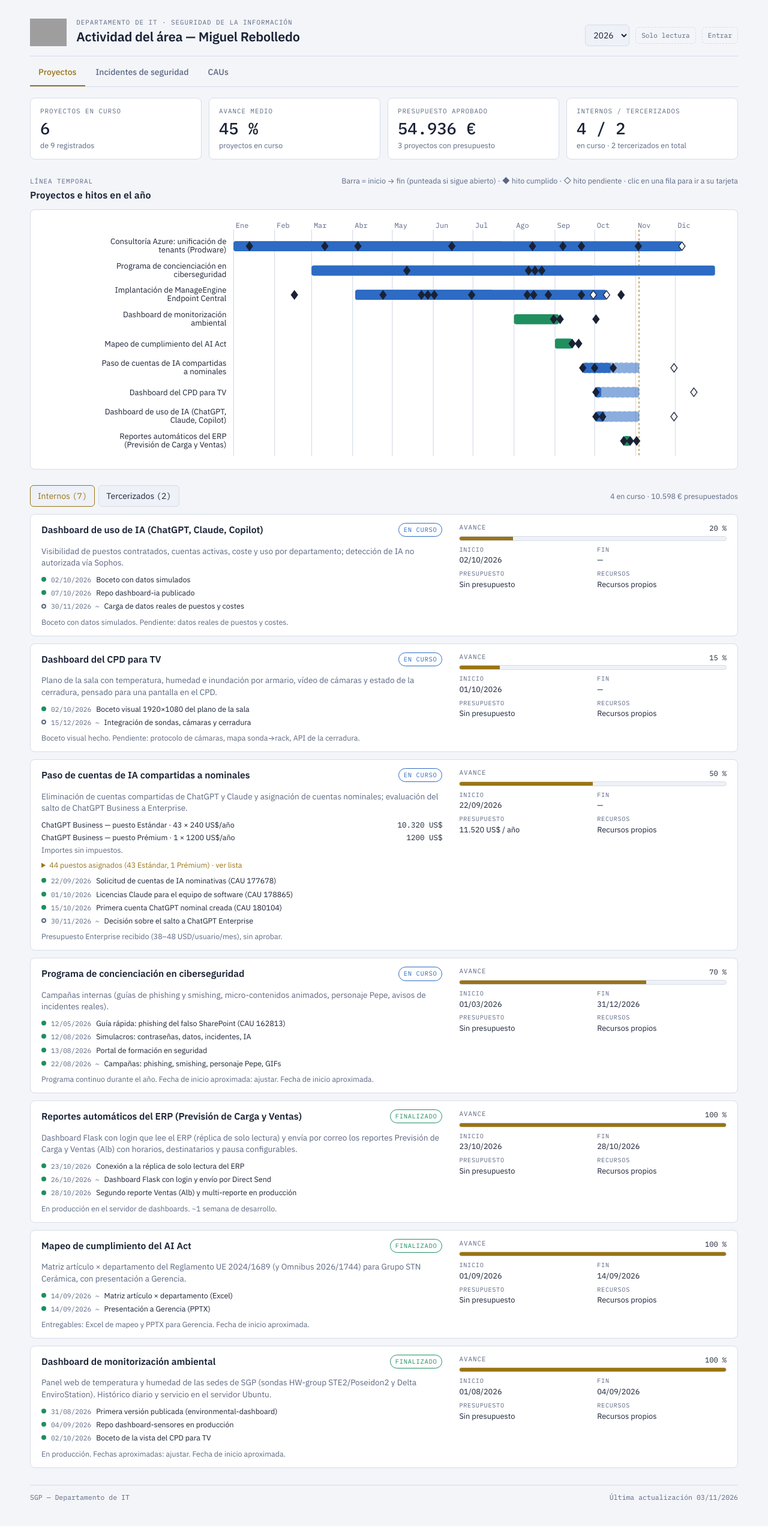
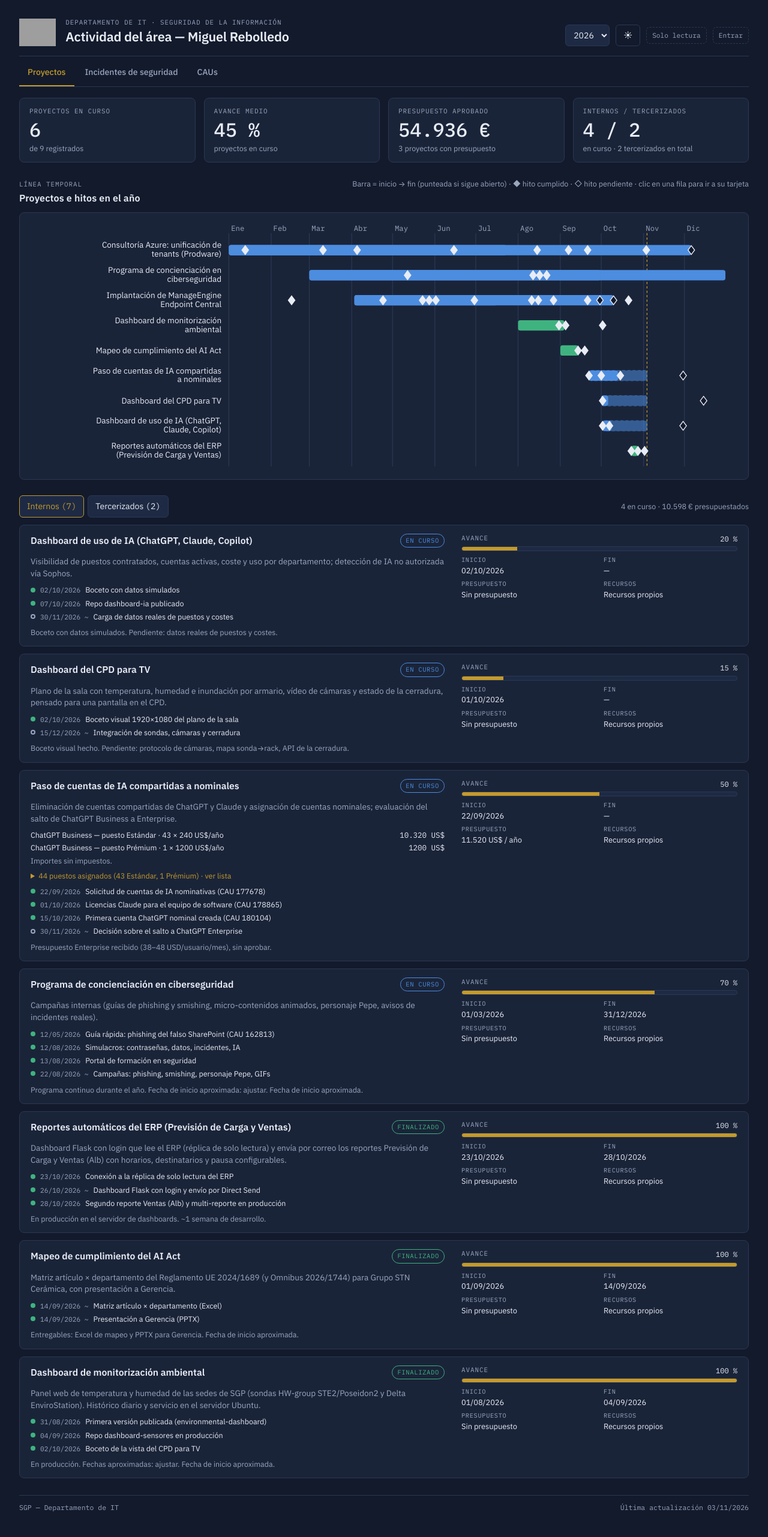
Before and after one commit to mr7security/actividadseguridad, a Flask app: page / in a window 1280 px wide. Shown: the whole page at 60% size. Before the commit the page ends 2504 px from the top, so only its background shows below. Run offline with Flask 3, Linux system fonts and the light colour scheme; data comes from the database, SQL or seed files in the repository; parts of the project's set-up code (start-up, migrations or seed data) failed here and were passed over; grey boxes are pictures that could not be loaded.

Commit message:
Ancho completo, tema oscuro por defecto con conmutador claro/oscuro
Co-Authored-By: Claude Fable 5.1 <noreply@anthropic.com>
Claude-Session: https://claude.ai/code/session_01L94Tpopm4kFSTtrLE6komE

```diff
--- a/templates/index.html
+++ b/templates/index.html
@@ -11,13 +11,6 @@ html{color-scheme:dark}
   --font-mono:"IBM Plex Mono",ui-monospace,SFMono-Regular,Menlo,monospace;
   color-scheme:dark;
 }
-@media (prefers-color-scheme: light){
-  :root:not([data-theme="dark"]){
-    --bg:#F3F5F9; --panel:#FFFFFF; --panel2:#EEF1F7; --line:#D6DCE8;
-    --fg:#1A2235; --muted:#5B6782; --accent:#9A7415; --accent-soft:rgba(154,116,21,.12);
-    --ok:#1F8F5F; --warn:#B57B12; --bad:#C23B35; --info:#2D6BC4; color-scheme:light;
-  }
-}
 :root[data-theme="light"]{
   --bg:#F3F5F9; --panel:#FFFFFF; --panel2:#EEF1F7; --line:#D6DCE8;
   --fg:#1A2235; --muted:#5B6782; --accent:#9A7415; --accent-soft:rgba(154,116,21,.12);
@@ -26,8 +19,8 @@ html{color-scheme:dark}
 *{box-sizing:border-box}
 [hidden]{display:none!important}
 body{background:var(--bg);color:var(--fg);font-family:var(--font-sans);font-size:14px;line-height:1.45;
-  padding-left:max(16px,env(safe-area-inset-left,0px));padding-right:max(16px,env(safe-area-inset-right,0px));padding-block:0 32px}
-.wrap{max-width:1180px;margin:0 auto}
+  padding-left:max(24px,env(safe-area-inset-left,0px));padding-right:max(24px,env(safe-area-inset-right,0px));padding-block:0 32px}
+.wrap{max-width:1900px;margin:0 auto}
 h1,h2,h3{margin:0;text-wrap:balance}
 h1{font-size:1.35rem;font-weight:600;letter-spacing:-.01em}
 h2{font-size:1rem;font-weight:600;letter-spacing:.01em}
@@ -37,7 +30,6 @@ header.top{display:flex;flex-wrap:wrap;gap:12px 20px;align-items:flex-end;justif
 .brand{display:flex;gap:16px;align-items:center}
 .logo{height:46px;width:auto;display:block}
 .logo-light{display:none}.logo-dark{display:block}
-@media (prefers-color-scheme: light){:root:not([data-theme="dark"]) .logo-light{display:block}:root:not([data-theme="dark"]) .logo-dark{display:none}}
 :root[data-theme="light"] .logo-light{display:block}:root[data-theme="light"] .logo-dark{display:none}
 .controls{display:flex;gap:10px;align-items:center;flex-wrap:wrap}
 select,input,textarea,button{font:inherit;color:var(--fg)}
@@ -52,9 +44,9 @@ button.small{padding:4px 9px;font-size:.78rem}
 .sel-year{width:auto}
 .role{font-family:var(--font-mono);font-size:.7rem;color:var(--muted);padding:5px 9px;border:1px dashed var(--line);border-radius:6px}
 .role.owner{color:var(--accent);border-color:var(--accent)}
-.kpis{display:grid;grid-template-columns:repeat(auto-fit,minmax(170px,1fr));gap:12px;margin-top:18px}
+.kpis{display:grid;grid-template-columns:repeat(auto-fit,minmax(220px,1fr));gap:14px;margin-top:18px}
 .kpi{background:var(--panel);border:1px solid var(--line);border-radius:8px;padding:14px 16px;display:flex;flex-direction:column;gap:6px}
-.kpi .v{font-family:var(--font-mono);font-size:1.7rem;font-weight:500;line-height:1;font-variant-numeric:tabular-nums}
+.kpi .v{font-family:var(--font-mono);font-size:2rem;font-weight:500;line-height:1;font-variant-numeric:tabular-nums}
 .kpi .s{font-size:.78rem;color:var(--muted)}
 section.block{margin-top:26px}
 .sec-head{display:flex;align-items:baseline;justify-content:space-between;gap:12px;flex-wrap:wrap;margin-bottom:12px}
@@ -186,6 +178,7 @@ footer{margin-top:28px;padding-top:12px;border-top:1px solid var(--line);display
   </div>
   <div class="controls">
     <select id="sel-year" class="sel-year" aria-label="Año"></select>
+    <button id="btn-theme" class="ghost" title="Cambiar tema" aria-label="Cambiar tema">☾</button>
     <span class="role" id="role-badge">Solo lectura</span>
     <button id="btn-admin" class="primary" hidden>Administrar</button>
     <a id="lnk-login" class="role" href="/login" style="text-decoration:none">Entrar</a>
@@ -694,6 +687,10 @@ $("#form-cau").onsubmit=async e=>{e.preventDefault();if(!isOwner)return;const f=
 $("#cau-clear").onclick=async()=>{const b=$("#cau-clear");if(!b.dataset.c){b.dataset.c="1";b.textContent="¿Seguro? Pulsa otra vez";setTimeout(()=>{delete b.dataset.c;b.textContent="Vaciar CAUs"},3500);return}
   delete b.dataset.c;b.textContent="Vaciar CAUs";try{await api("DELETE","/api/caus");toast("CAUs eliminados")}catch(err){toast("No se pudo: "+err.code)}};
 
+/* tema */
+(function(){const root=document.documentElement;let t="dark";try{t=localStorage.getItem("tema")||"dark"}catch(e){}
+  const apply=v=>{root.setAttribute("data-theme",v);$("#btn-theme").textContent=v==="dark"?"☀":"☾";try{localStorage.setItem("tema",v)}catch(e){}};
+  apply(t);$("#btn-theme").onclick=()=>apply(root.getAttribute("data-theme")==="dark"?"light":"dark")})();
 /* ---- boot ---- */
 isOwner=__IS_ADMIN__;
 async function api(method,url,body){const r=await fetch(url,{method,headers:{"Content-Type":"application/json"},body:body?JSON.stringify(body):undefined});if(!r.ok){const e=new Error("http");e.code=r.status===401?"sin sesión":"HTTP "+r.status;throw e}return r.json()}
```
